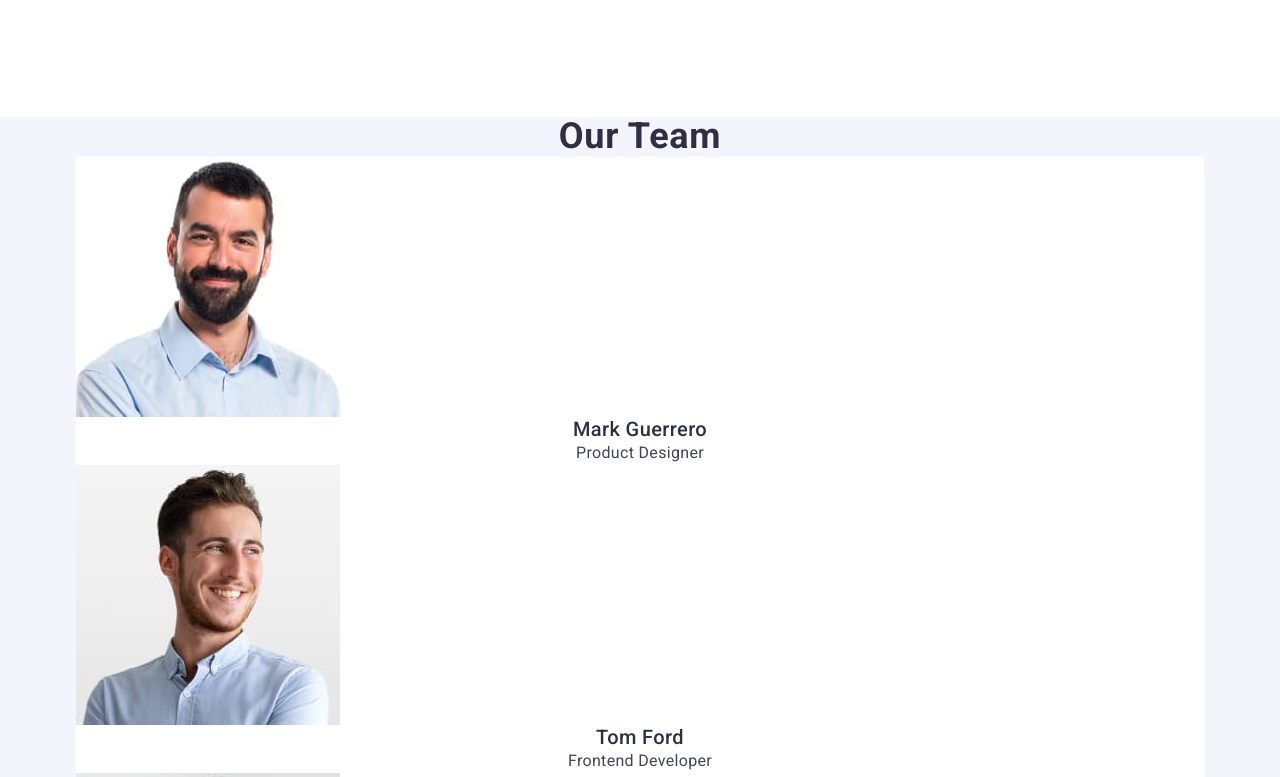
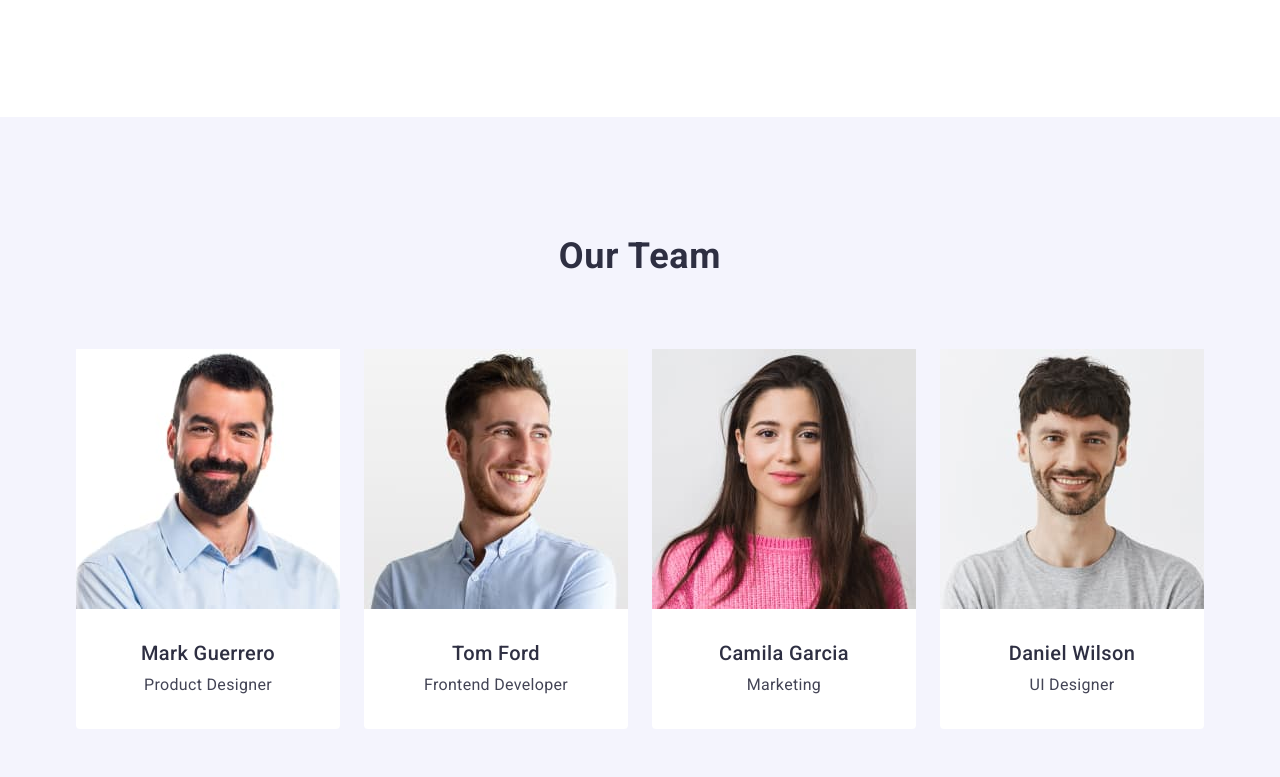
Before and after one commit to l1728/goit-markup-hw-03, a plain HTML site: page index.html in a window 1280 px wide. Shown: the part 924-1701 px from the top of the page. Drawn offline with nearby package versions, Linux system fonts and the light colour scheme.

Commit message:
corr sect3

```diff
--- a/css/style.css
+++ b/css/style.css
@@ -167,6 +167,7 @@ img {
 /* section 3 */
 .our-team-page {
   background: var(--CLOUD, #f4f4fd);
+  padding: 120px 0;
 }
 .our-team-page-items {
   background: #ffffff;
@@ -174,6 +175,11 @@ img {
 .our-team-page-title {
   color: var(--NAVY-BLUE, #2e2f42);
   text-align: center;
+  margin-bottom: 72px;
+}
+.our-team-list {
+  display: flex;
+  gap: 24px;
 }
 .our-team-page-text {
   text-align: center;
@@ -181,9 +187,17 @@ img {
   line-height: 1.5;
   letter-spacing: 0.32px;
 }
+.our-team-page-items {
+  width: calc((100%-72px) / 4);
+  border-radius: 0px 0px 4px 4px;
+}
+.our-team-name-posit {
+  padding: 32px 0;
+}
 .our-team-page-item {
   color: var(--NAVY-BLUE, #2e2f42);
   text-align: center;
+  margin-bottom: 8px;
 }
 /* section 4 */
 .our-portfolio-title {
--- a/index.html
+++ b/index.html
@@ -98,15 +98,17 @@
       <section class="our-team-page">
         <div class="container">
           <h2 class="our-team-page-title">Our Team</h2>
-          <ul>
+          <ul class="our-team-list">
             <li class="our-team-page-items">
               <img
                 src="./images/img1.jpg"
                 alt="a bearded man in a blue shirt"
                 width="264"
                 height="260" />
+              <div class="our-team-name-posit">
                 <h3 class="our-team-page-item">Mark Guerrero</h3>
                 <p class="our-team-page-text">Product Designer</p>
+              </div>
             </li>
             <li class="our-team-page-items">
               <img
@@ -114,8 +116,10 @@
                 alt="smiling man"
                 width="264"
                 height="260" />
+              <div class="our-team-name-posit">
                 <h3 class="our-team-page-item">Tom Ford</h3>
                 <p class="our-team-page-text">Frontend Developer</p>
+              </div>
             </li>
             <li class="our-team-page-items">
               <img
@@ -123,8 +127,10 @@
                 alt="young woman with long dark hair"
                 width="264"
                 height="260" />
+              <div class="our-team-name-posit">
                 <h3 class="our-team-page-item">Camila Garcia</h3>
                 <p class="our-team-page-text">Marketing</p>
+              </div>
             </li>
             <li class="our-team-page-items">
               <img
@@ -132,8 +138,10 @@
                 alt="smiling man in gray t-shirt"
                 width="264"
                 height="260" />
+              <div class="our-team-name-posit">
                 <h3 class="our-team-page-item">Daniel Wilson</h3>
                 <p class="our-team-page-text">UI Designer</p>
+              </div>
             </li>
           </ul>
         </div>
```
Lines whose indentation alone changed are shown as unchanged.
